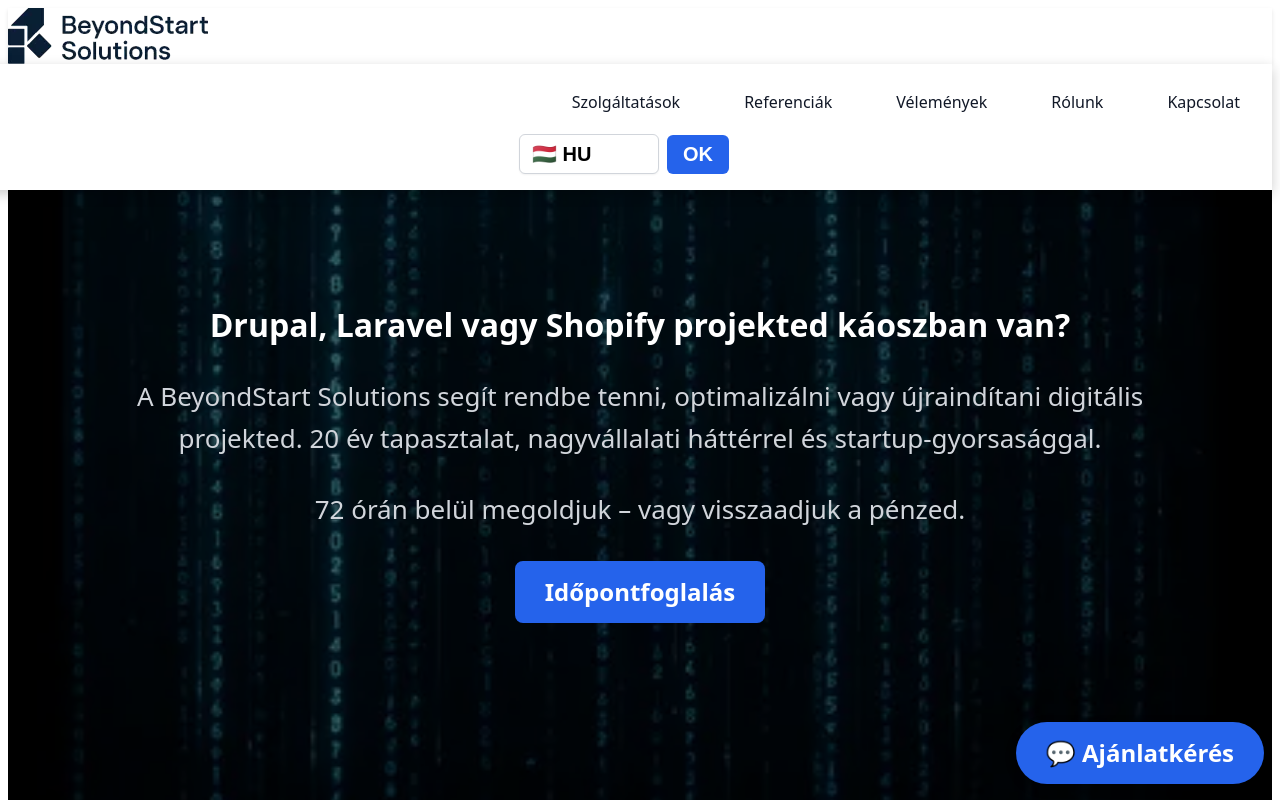
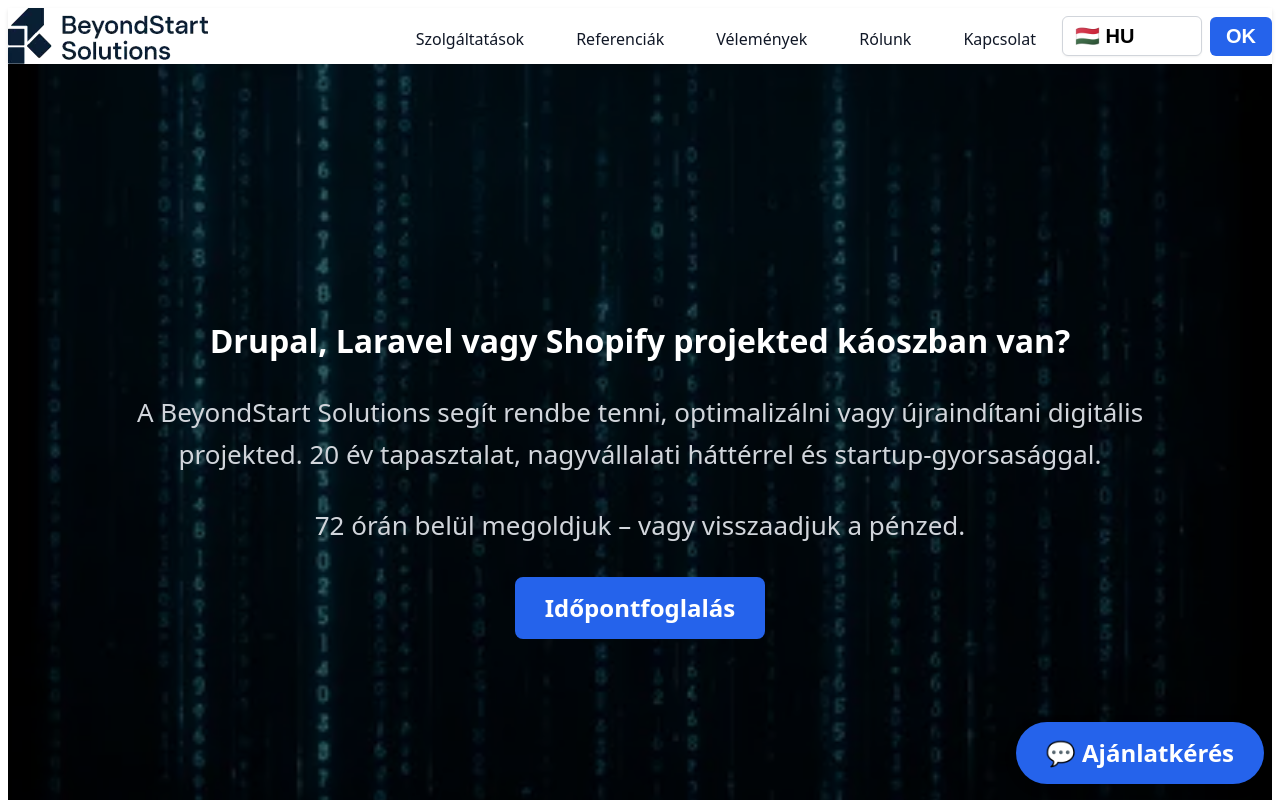
Before and after one commit to zolika42/beyond2, a website: page index.html in a window 1280 px wide. Shown: the top 800 px of the page. Drawn offline with Linux system fonts and the light colour scheme.

Commit message:
Inline critical CSS.

```diff
--- a/index.html
+++ b/index.html
@@ -16,79 +16,50 @@
     </script>
     <style>
         .header-right {
-            flex-direction: column;
-            align-items: flex-end;
-            width: 100%;
-            position: absolute;
-            top: 100%;
-            right: 0;
-            background-color: var(--color-bg-white);
-            box-shadow: var(--shadow-lg);
-            padding: 1rem;
-            transition: transform 0.3s ease;
-            z-index: 99;
-        }
-
-        .header-right {
-            transform: translateY(-200%);
-        }
-
-        .header-right {
-            will-change: transform;
-            transform: translateY(0);
-        }
-
-        .header-right {
-            display: flex;
-            align-items: center;
-            gap: 1rem;
+            display: flex !important;
+            align-items: center !important;
+            gap: 1rem !important;
         }
 
         .hero-section {
-            background-image: url('/images/digital-transformation.webp');
-        }
-
-        .hero-section {
-            position: relative;
-            background-image: url('/images/hero_bg.webp');
-            background-size: cover;
-            background-position: center;
-            color: white;
-            padding: 5rem 1rem;
-            text-align: center;
+            position: relative !important;
+            background-image: url('/images/hero_bg.webp') !important;
+            background-size: cover !important;
+            background-position: center !important;
+            color: white !important;
+            padding: 5rem 1rem !important;
+            text-align: center !important;
         }
 
         .hero-subtitle {
-            font-size: var(--font-size-lg);
-            margin-bottom: var(--font-size-xl);
-            color: var(--border-color);
+            font-size: var(--font-size-lg) !important;
+            margin-bottom: var(--font-size-xl) !important;
+            color: var(--border-color) !important;
         }
 
         .hero-title {
-            font-size: 2rem;
-            font-weight: bold;
-            margin-bottom: 1rem;
+            font-size: 2rem !important;
+            font-weight: bold !important;
+            margin-bottom: 1rem !important;
         }
 
         .language-switcher {
-            width: 100%;
-            justify-content: flex-end;
-        }
-
-        .language-switcher {
-            display: flex;
-            align-items: center;
-            gap: var(--border-radius);
-            position: relative;
+            display: flex !important;
+            align-items: center !important;
+            gap: var(--border-radius) !important;
+            position: relative !important;
+            width: 100% !important;
+            justify-content: flex-end !important;
         }
 
         .main-nav a {
-            font-size: var(--font-size-lg);
-            font-weight: 600;
-            color: var(--color-text-dark);
-            text-decoration: none;
+            color: var(--color-text-dark) !important;
+            text-decoration: none !important;
+            padding: 10px !important;
+            border-radius: 10px !important;
         }
     </style>
+
     <meta charset="UTF-8">
     <meta name="viewport" content="width=device-width, initial-scale=1.0">
     <title>BeyondStart Solutions – Drupal, Laravel és Shopify hibák javítása 72 órán belül</title>
```
Also changed, not shown: dist/de/index.html, dist/en/index.html, dist/es/index.html, dist/fr/index.html, dist/hu/index.html, dist/nl/index.html.
